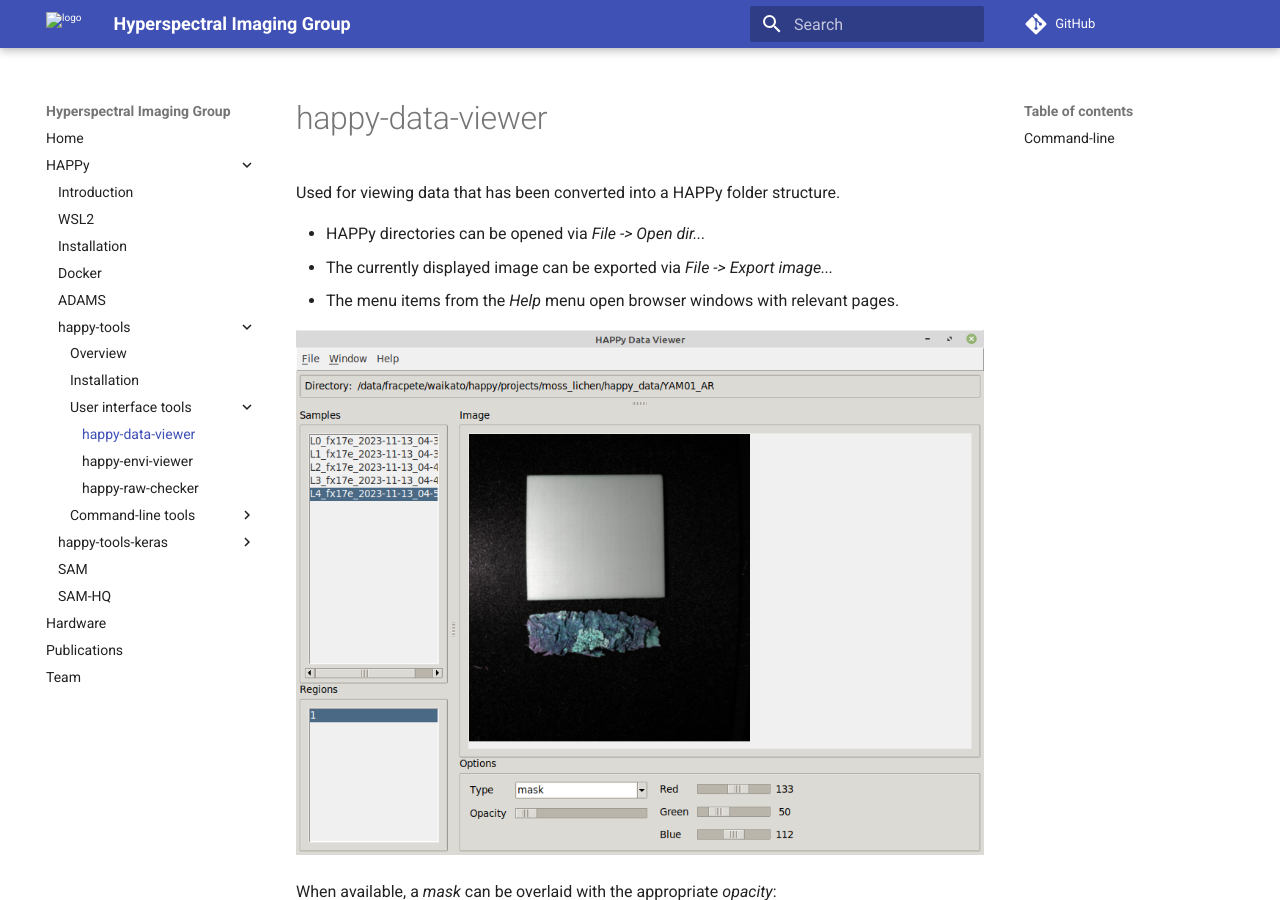
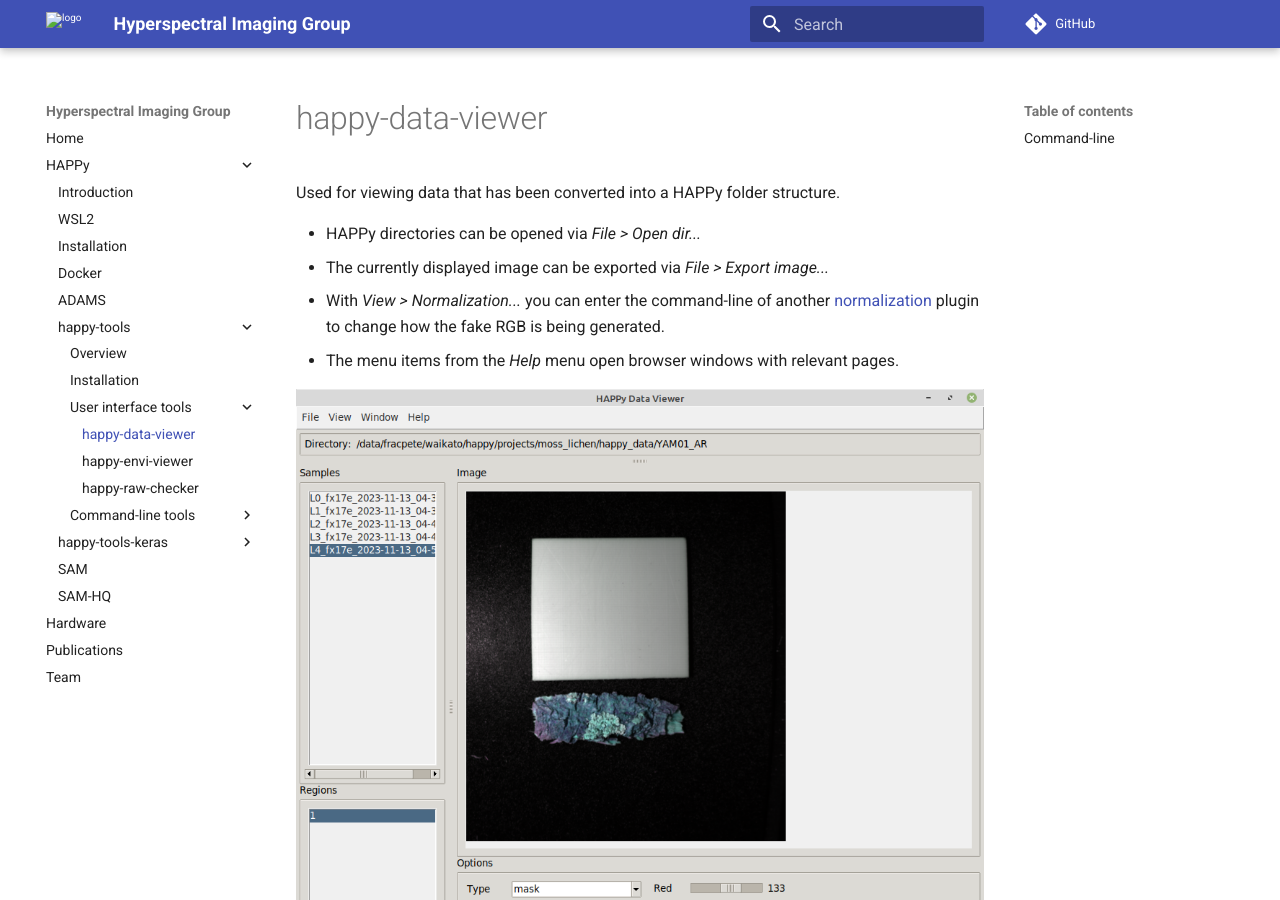
Before and after one commit to wairas/hsi-website, an MkDocs documentation site: the page built from docs/happy/happy_tools/happy-data-viewer.md, in a window 1280 px wide and 900 px high. Built offline with MkDocs 1.6.1 and Material for MkDocs 9.7.7, drawn with Linux system fonts in a browser that asks for light colours; comment, search, counter and statistics services are not loaded.

Commit message:
updated screenshot and added note about being able to change normalization

```diff
--- a/docs/happy/happy_tools/happy-data-viewer.md
+++ b/docs/happy/happy_tools/happy-data-viewer.md
@@ -1,7 +1,10 @@
 Used for viewing data that has been converted into a HAPPy folder structure.
 
-* HAPPy directories can be opened via *File -> Open dir...*
-* The currently displayed image can be exported via *File -> Export image...*
+* HAPPy directories can be opened via *File > Open dir...*
+* The currently displayed image can be exported via *File > Export image...*
+* With *View > Normalization...* you can enter the command-line of another
+  [normalization](https://github.com/wairas/happy-tools/tree/main/plugins#normalizations)
+  plugin to change how the fake RGB is being generated.
 * The menu items from the *Help* menu open browser windows with relevant pages.
 
 ![Data Viewer with sample loaded](img/data_viewer-main.png)
```
Also changed, not shown: docs/happy/happy_tools/img/data_viewer-main.png.
